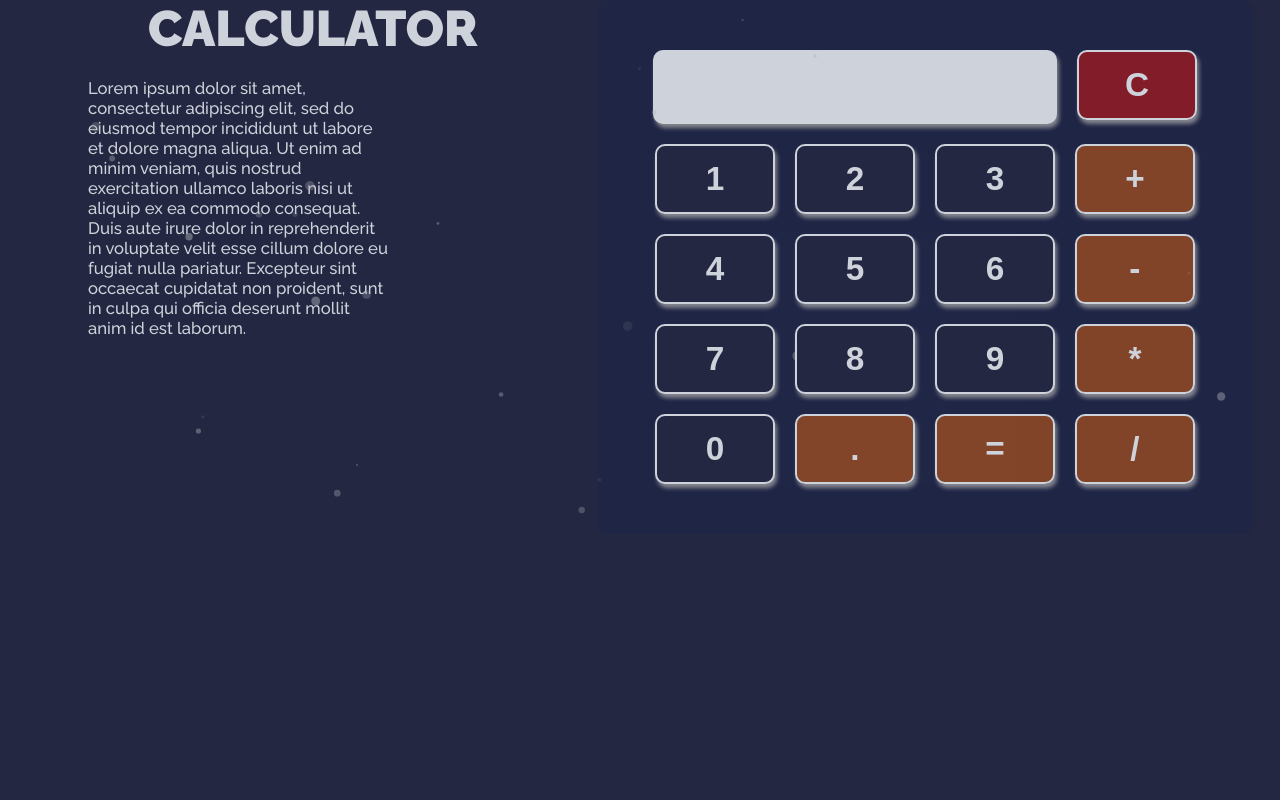
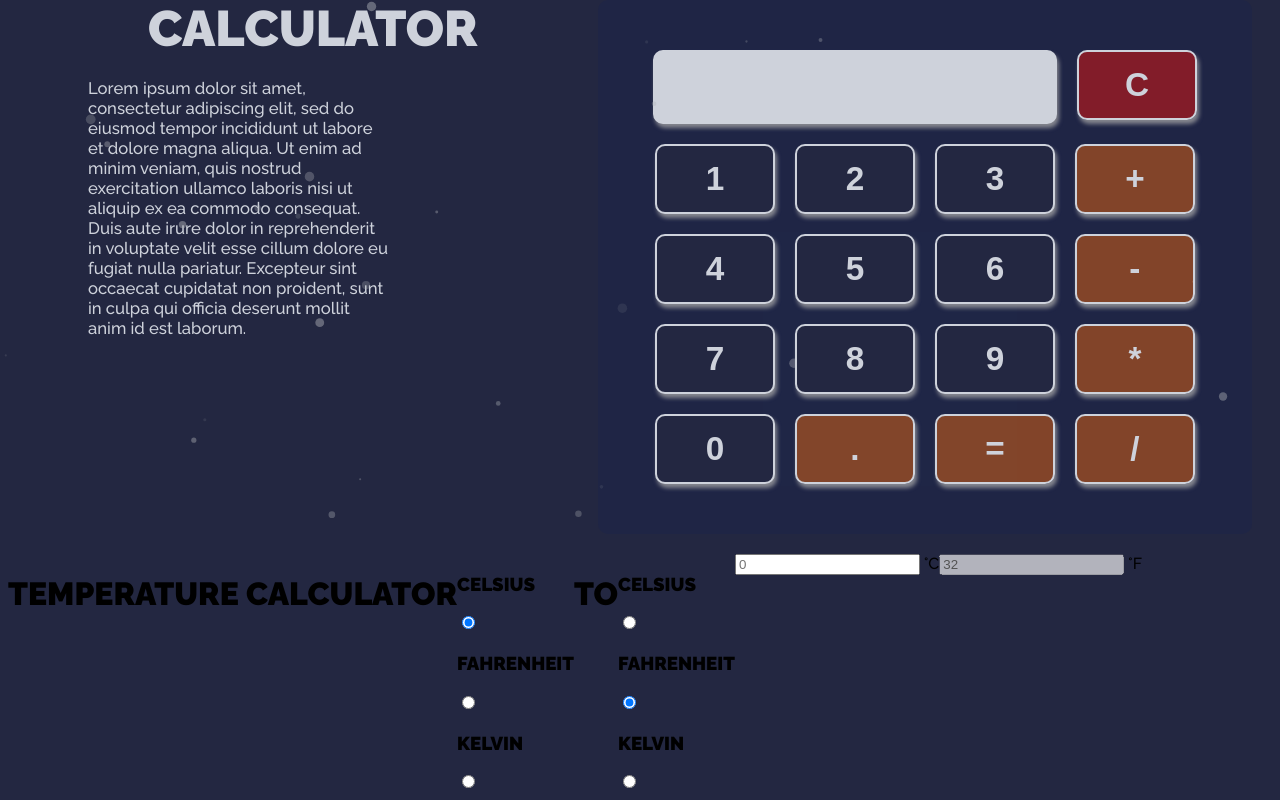
Before and after one commit to bchanowski/calculator-typescript, a React (Vite) app in the folder calc-ts/: page / in a window 1280 px wide. Shown: the part 277-1077 px from the top of the page. Before the commit the page ends 831 px from the top, so only its background shows below. Built offline with nearby package versions, Linux system fonts and the light colour scheme.

Commit message:
Started working on temperature calculator

```diff
--- a/calc-ts/src/App.tsx
+++ b/calc-ts/src/App.tsx
@@ -3,6 +3,7 @@ import Navbar from "./components/Navbar";
 import ParticlesComponent from "./components/particlesComponent";
 import { SelectedPage } from "./shared/types";
 import Numbers from "./components/Numbers";
+import Temperature from "./components/Temperature";
 
 function App() {
   const [selectedPage, setSelectedPage] = useState<SelectedPage>(
@@ -29,6 +30,7 @@ function App() {
         setSelectedPage={setSelectedPage}
       />
       <Numbers setSelectedPage={setSelectedPage} />
+      <Temperature setSelectedPage={setSelectedPage} />
       <ParticlesComponent />
     </>
   );
--- /dev/null
+++ b/calc-ts/src/components/Temperature/SelectTemp.tsx
@@ -0,0 +1,44 @@
+type Props = {
+  radioName: string;
+  stateTemp: string;
+  onChangeTemp: (e: React.FormEvent<HTMLInputElement>) => void;
+};
+
+const SelectTemp = ({ radioName, stateTemp, onChangeTemp }: Props) => {
+  return (
+    <div>
+      <div>
+        <h3>CELSIUS</h3>
+        <input
+          type="radio"
+          value="C"
+          name={radioName}
+          onChange={onChangeTemp}
+          checked={stateTemp === "C"}
+        />
+      </div>
+      <div>
+        <h3>FAHRENHEIT</h3>
+        <input
+          type="radio"
+          value="F"
+          name={radioName}
+          onChange={onChangeTemp}
+          checked={stateTemp === "F"}
+        />
+      </div>
+      <div>
+        <h3>KELVIN</h3>
+        <input
+          type="radio"
+          value="K"
+          name={radioName}
+          onChange={onChangeTemp}
+          checked={stateTemp === "K"}
+        />
+      </div>
+    </div>
+  );
+};
+
+export default SelectTemp;
--- /dev/null
+++ b/calc-ts/src/components/Temperature/index.tsx
@@ -0,0 +1,86 @@
+import { SelectedPage } from "../../shared/types";
+import { motion } from "framer-motion";
+import SelectTemp from "./SelectTemp";
+import "./styles.scss";
+import { useState } from "react";
+
+type Props = { setSelectedPage: (value: SelectedPage) => void };
+
+const Temperature = ({ setSelectedPage }: Props) => {
+  const [tempFrom, setTempFrom] = useState("C");
+  const [tempTo, setTempTo] = useState("F");
+  const [userValue, setUserValue] = useState(0);
+  const [resultValue, setResultValue] = useState(32);
+
+  const onRadioChangeFrom = (e: React.FormEvent<HTMLInputElement>) => {
+    if (e.currentTarget.value === "C") setTempFrom("C");
+    else if (e.currentTarget.value === "K") setTempFrom("K");
+    else setTempFrom("F");
+    calculateValue();
+  };
+  const onRadioChangeTo = (e: React.FormEvent<HTMLInputElement>) => {
+    if (e.currentTarget.value === "C") setTempTo("C");
+    else if (e.currentTarget.value === "K") setTempTo("K");
+    else setTempTo("F");
+    calculateValue();
+  };
+
+  const updateValue = (e: React.FormEvent<HTMLInputElement>) => {
+    setUserValue(parseFloat(e.currentTarget.value));
+    calculateValue();
+  };
+
+  const calculateValue = () => {
+    if (tempFrom !== tempTo) {
+      if (tempFrom === "C") {
+        if (tempTo === "K") setResultValue(userValue * 1.8 + 32);
+        else if (tempTo === "F") setResultValue(userValue + 273.15);
+      } else if (tempFrom === "F") {
+        if (tempTo === "C") setResultValue((userValue - 32) / 1.8);
+        else if (tempTo === "K") setResultValue((5 / 9) * (userValue + 459.67));
+      } else if (tempFrom === "K") {
+        if (tempTo === "C") setResultValue(userValue - 273.15);
+        else if (tempTo === "F") setResultValue(userValue * 1.8 - 459.67);
+      }
+    } else setResultValue(userValue);
+  };
+  return (
+    <>
+      <motion.div
+        className="temp-container"
+        onViewportEnter={() => setSelectedPage(SelectedPage.Temperature)}
+      >
+        <h1>TEMPERATURE CALCULATOR</h1>
+        <div className="temp-container">
+          <SelectTemp
+            radioName="tempFrom"
+            stateTemp={tempFrom}
+            onChangeTemp={onRadioChangeFrom}
+          />
+          <h1>TO</h1>
+          <SelectTemp
+            radioName="tempTo"
+            stateTemp={tempTo}
+            onChangeTemp={onRadioChangeTo}
+          />
+          <div>
+            <input
+              type="text"
+              placeholder="0"
+              onKeyDown={(event) => {
+                if (!/[0-9]/.test(event.key)) {
+                  event.preventDefault();
+                }
+              }}
+              onChange={updateValue}
+            />{" "}
+            °{tempFrom}
+            <input value={resultValue} disabled /> °{tempTo}
+          </div>
+        </div>
+      </motion.div>
+    </>
+  );
+};
+
+export default Temperature;
--- /dev/null
+++ b/calc-ts/src/components/Temperature/styles.scss
@@ -0,0 +1,4 @@
+.temp-container {
+  display: flex;
+  z-index: 30;
+}
```
